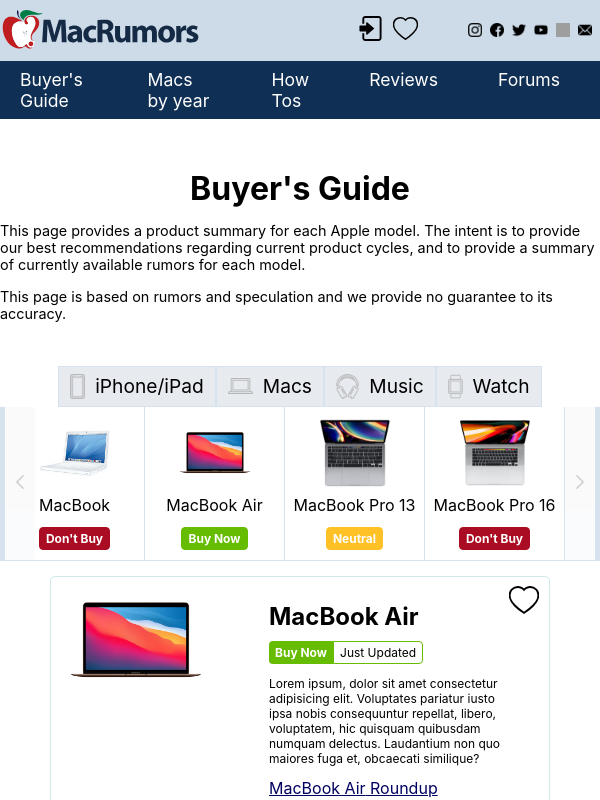
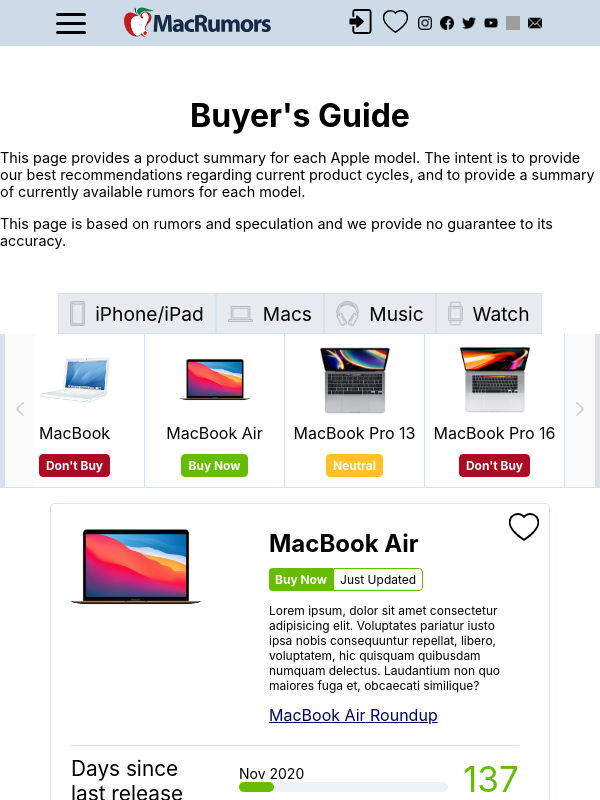
Before and after one commit to MichaelStavrov/Mac, a React (Create React App) app: page / in a window 600 px wide. Shown: the top 800 px of the page. Built offline with nearby package versions, Linux system fonts and the light colour scheme; grey boxes are pictures that could not be loaded.

Commit message:
added burger menu

```diff
--- a/src/Components/Header/Header.tsx
+++ b/src/Components/Header/Header.tsx
@@ -5,7 +5,7 @@
 import { ReactComponent as IconFavorite } from "../../img/favorite/heart.svg";
 import { useSelector } from "react-redux";
 import { IRootState } from "../../store";
-import { useState } from "react";
+import React, { useEffect, useState } from "react";
 import { useScrollPosition } from "../../hooks/useScrollPosition";
 import { socialIcons } from "../../img/socials/socialIcons";
 import  IconAuth  from '../../img/auth/auth.svg'
@@ -14,9 +14,9 @@
 const sections = [
   {title: "Buyer's Guide", path: 'guide'},
   {title: 'Macs by year', path: 'byYear'},
-  {title: 'How Tos', path: 'howTos'},
-  {title: 'Reviews', path: 'reviews'},
-  {title: 'Forums', path: 'forums'}
+  {title: 'How Tos', path: ''},
+  {title: 'Reviews', path: ''},
+  {title: 'Forums', path: ''}
 ]
 
 export function Header() {
@@ -24,6 +24,11 @@
     (state: IRootState) => state.macs.favorites
   );
   const [visible, setVisible] = useState(false);
+  const [isActive, setIsActive] = useState(false);
+
+  function handleMenuClick() {
+    setIsActive(prev => !prev)
+  }
 
   useScrollPosition(
     ({ prevPos, currPos }: IPositions) => {
@@ -35,7 +40,25 @@
     [visible]
   );
 
+  const main = document.querySelector('main');
+
+    useEffect(() => {
+      if (main) {
+        main.style.filter = isActive ? 'blur(2px)' : 'blur(0)';
+        main.addEventListener('click', () => {
+          setIsActive(false)
+        })
+      }
+    }, [isActive])
+
+
+
+
   return (
+    <React.Fragment>
+      {isActive &&
+        <div className={s.substrate}></div>
+      }
     <header
       className={cn({
         [s.header]: true,
@@ -44,6 +67,27 @@
     >
       <div className={s.wrapper}>
         <div className={s.wrapHeader}>
+        <button
+            className={cn({
+              [s.burgerMenu]: true,
+              [s.burgerMenuActive]: isActive
+            })}
+            type='button'
+            onClick={handleMenuClick}
+          >
+            <div className={cn({
+              [s.top]: true,
+              [s.topActive]: isActive
+            })}/>
+            <div className={cn({
+              [s.middle]: true,
+              [s.middleActive]: isActive
+            })}/>
+            <div className={cn({
+              [s.down]: true,
+              [s.downActive]: isActive
+            })}/>
+          </button>
           <Link to="/">
             <img src={iconLogo} className={s.iconLogo} alt="logo" />
           </Link>
@@ -78,11 +122,20 @@
           </div>
         </div>
       </div>
-      <nav className={s.wrapperNav}>
+      <nav className={cn({
+        [s.wrapperNav]: true,
+        [s.wrapperNavVisible]: isActive
+      })}>
         <div className={s.wrapper}>
           <ul className={s.navigation}>
+            {isActive &&
+            <React.Fragment>
+              <div className={s.titleMenu}>Menu</div>
+              <div className={s.strip}/>
+              </React.Fragment>
+            }
             {sections.map((section) =>
-               <Link to={`/${section.path}`} className={s.itemNav}>
+               <Link to={`/${section.path}`} className={s.itemNav} onClick={() => setIsActive(false)}>
                <li className={s.sectionTitle}>{section.title}</li>
              </Link>
             )}
@@ -90,5 +143,6 @@
         </div>
       </nav>
     </header>
+    </React.Fragment>
   );
 }
--- a/src/Components/Header/header.module.css
+++ b/src/Components/Header/header.module.css
@@ -1,10 +1,10 @@
 .header {
   max-width: 100%;
   position: sticky;
-  background-color: #cddbe8;
   top: 0;
   left: 0;
   z-index: 2;
+  background-color: #cddbe8;
   transform: translateY(0);
   transition: transform .3s ease-in;
 }
@@ -50,6 +50,7 @@
 }
 
 .navigation {
+
   display: flex;
 }
 
@@ -103,7 +104,9 @@
   font-weight: 700;
 }
 
-
+.burgerMenu {
+  display: none;
+}
 /* media================ */
 
 @media (max-width: 900px) and (min-width: 770px) {
@@ -142,13 +145,18 @@
   }
 }
 
-@media (max-width: 650px) and (min-width: 427px)  {
+@media (max-width: 650px) and (min-width: 465px)  {
   .wrapper {
-    max-width: 600px;
+    max-width: 500px;
   }
+
+  .wrapIconFavorites {
+    margin-right: 10px;
+  }
+
   .iconLogo {
     margin-right: 20px;
-    max-width: 200px;
+    max-width: 150px;
   }
 
   .iconSocial {
@@ -157,21 +165,122 @@
     height: 14px;
   }
 
+
+
+  .navigation {
+    flex-direction: column;
+    display: flex;
+    justify-content: start;
+    align-items: center;
+    padding-top: 20px;
+  }
+
+  .titleMenu {
+    font-size: 2rem;
+    margin-bottom: 10px;
+    width: 100%;
+    text-align: center;
+  }
+  .strip {
+    border-bottom: 2px solid white;
+    width: 100%;
+  }
+  .header {
+    max-height: 46px;
+  }
+
+  .wrapperNav {
+    position: absolute;
+    top: 0;
+    width: 360px;
+    left: -100%;
+    transition: all .3s ease-out;
+  }
+
+  .wrapperNavVisible {
+    left: 0;
+    transition: all .3s ease-out;
+
+  }
+
+
+
+  .itemNav {
+    padding: 0;
+    margin: 10px 0;
+    text-align: center;
+    width: 100%;
+
+  }
+
+  .sectionTitle {
+    font-size: 1.5rem;
+
+  }
+
+
+
+  .burgerMenu {
+    display: block;
+    margin-right: 30px;
+    transition: all .3s ease-out;
+    outline: none;
+    border: none;
+    font: inherit;
+    color: inherit;
+    background-color: transparent;
+    cursor: pointer;
+    z-index: 1;
+  }
+
+  .burgerMenuActive {
+    transition: all .3s ease-out;
+    transition-delay: .08s;
+  }
+
+  .top, .down, .middle {
+    width: 30px;
+    border-top: 3.5px solid black;
+    margin: 6px 0;
+    border-radius: 2px;
+    transition: all .3s ease-out;
+    opacity: 1;
+  }
+
+  .topActive {
+    transform: translateY(9px) rotate(45deg);
+    border-color: white;
+    transition: all .3s ease-out;
+  }
+
+  .middleActive {
+    opacity: 0;
+    border-color: white;
+    transition: all .3s ease-out;
+  }
+
+  .downActive {
+    transform: translateY(-9.5px) rotate(-45deg);
+    border-color: white;
+    transition: all .3s ease-out;
+  }
 }
 
-@media (max-width: 426px) {
+@media (max-width: 465px) {
   .wrapper {
     max-width: 400px;
   }
 
   .iconLogo {
-    margin-right: 45px;
+    margin-right: 20px;
     max-width: 140px;
   }
 
   .iconSocial {
     display: none;
   }
+
+
 
   .wrapIconAuth {
     width: 23px;
@@ -191,4 +300,102 @@
     padding: 4px 10px;
     margin-right: 10px;
   }
+
+  .navigation {
+    flex-direction: column;
+    display: flex;
+    justify-content: start;
+    align-items: center;
+    padding-top: 20px;
+  }
+
+  .titleMenu {
+    font-size: 2rem;
+    margin-bottom: 10px;
+    width: 100%;
+    text-align: center;
+  }
+  .strip {
+    border-bottom: 2px solid white;
+    width: 100%;
+  }
+  .header {
+    max-height: 46px;
+  }
+
+  .wrapperNav {
+    position: absolute;
+    top: 0;
+    width: 100%;
+    left: -100%;
+    transition: all .3s ease-out;
+  }
+
+  .wrapperNavVisible {
+    left: 0;
+    transition: all .3s ease-out;
+
+  }
+
+
+
+  .itemNav {
+    padding: 0;
+    margin: 10px 0;
+    text-align: center;
+    width: 100%;
+
+  }
+
+  .sectionTitle {
+    font-size: 1.5rem;
+
+  }
+
+
+
+  .burgerMenu {
+    display: block;
+    margin-right: 30px;
+    transition: all .3s ease-out;
+    outline: none;
+    border: none;
+    font: inherit;
+    color: inherit;
+    background-color: transparent;
+    cursor: pointer;
+    z-index: 1;
+  }
+
+  .burgerMenuActive {
+    transition: all .3s ease-out;
+    transition-delay: .08s;
+  }
+
+  .top, .down, .middle {
+    width: 30px;
+    border-top: 3.5px solid black;
+    margin: 6px 0;
+    border-radius: 2px;
+    transition: all .3s ease-out;
+    opacity: 1;
+  }
+
+  .topActive {
+    transform: translateY(9px) rotate(45deg);
+    border-color: white;
+    transition: all .3s ease-out;
+  }
+
+  .middleActive {
+    opacity: 0;
+    border-color: white;
+    transition: all .3s ease-out;
+  }
+
+  .downActive {
+    transform: translateY(-9.5px) rotate(-45deg);
+    border-color: white;
+    transition: all .3s ease-out;
+  }
 }
```
